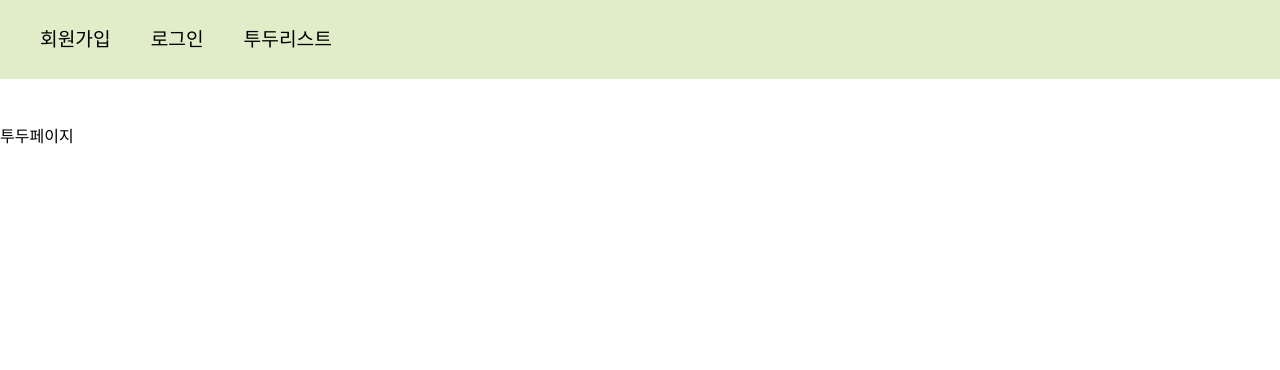
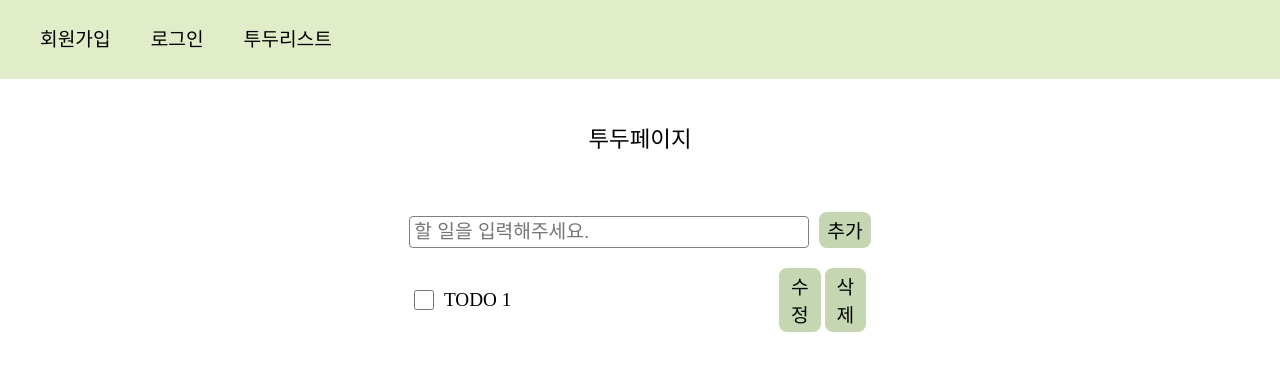
Before and after one commit to somin00/wanted-pre-onboarding-frontend, a React (Create React App) app: page /todo in a window 1280 px wide. Shown: the top 370 px of the page. Built offline with nearby package versions, Linux system fonts and the light colour scheme; sample sign-in values are in the browser's storage.

Commit message:
[style] 투두페이지 마크업 및 스타일 적용

```diff
--- /dev/null
+++ b/src/components/TodoForm/index.tsx
@@ -0,0 +1,15 @@
+import React from "react";
+import { TodoFormWrapper } from "./styles";
+
+function TodoForm() {
+  return (
+    <TodoFormWrapper>
+      <input data-testid="new-todo-input" type="text" placeholder="할 일을 입력해주세요." />
+      <button data-testid="new-todo-add-button" type="button">
+        추가
+      </button>
+    </TodoFormWrapper>
+  );
+}
+
+export default TodoForm;
--- /dev/null
+++ b/src/components/TodoForm/styles.tsx
@@ -0,0 +1,19 @@
+import styled from "styled-components";
+export const TodoFormWrapper = styled.form`
+  margin-bottom: 20px;
+  input {
+    width: 400px;
+    border: 1px solid gray;
+    font-size: 1.2rem;
+    margin-right: 10px;
+    padding: 4px 0 4px 4px;
+    border-radius: 4px;
+  }
+
+  button {
+    background-color: #c4d7b2;
+    font-size: 1.2rem;
+    padding: 4px 8px;
+    border-radius: 8px;
+  }
+`;
--- /dev/null
+++ b/src/components/TodoItem/index.tsx
@@ -0,0 +1,43 @@
+import React, { useState } from "react";
+import { TodoItemWrapper } from "./styles";
+
+function TodoItem() {
+  const [editMode, setEditMode] = useState<boolean>(false);
+  const handleClickEdit = () => {
+    setEditMode(true);
+  };
+
+  const handleCancelEdit = () => {
+    setEditMode(false);
+  };
+
+  return (
+    <TodoItemWrapper>
+      <label>
+        <input type="checkbox" />
+        {editMode ? <input data-testid="modify-input" type="text" /> : <span>TODO 1</span>}
+      </label>
+      {editMode ? (
+        <>
+          <button data-testid="submit-button" type="button">
+            제출
+          </button>
+          <button data-testid="cancel-button" type="button" onClick={handleCancelEdit}>
+            취소
+          </button>
+        </>
+      ) : (
+        <>
+          <button data-testid="modify-button" type="button" onClick={handleClickEdit}>
+            수정
+          </button>
+          <button data-testid="delete-button" type="button">
+            삭제
+          </button>
+        </>
+      )}
+    </TodoItemWrapper>
+  );
+}
+
+export default TodoItem;
--- /dev/null
+++ b/src/components/TodoItem/styles.tsx
@@ -0,0 +1,43 @@
+import styled from "styled-components";
+
+export const TodoItemWrapper = styled.li`
+  display: flex;
+  align-items: center;
+  margin-bottom: 20px;
+
+  label {
+    display: flex;
+    align-items: center;
+  }
+
+  span {
+    width: 320px;
+    font-size: 1.2rem;
+    margin-right: 15px;
+    height: 32px;
+    line-height: 32px;
+  }
+
+  input[type="text"] {
+    width: 320px;
+    border: 1px solid gray;
+    border-radius: 4px;
+    margin-right: 15px;
+    padding: 4px 0 4px 4px;
+    font-size: 1.2rem;
+  }
+
+  input[type="checkbox"] {
+    margin-right: 10px;
+    width: 20px;
+    height: 20px;
+  }
+
+  button {
+    background-color: #c4d7b2;
+    font-size: 1.2rem;
+    padding: 4px 4px;
+    border-radius: 8px;
+    margin-right: 4px;
+  }
+`;
--- a/src/pages/Signin/index.tsx
+++ b/src/pages/Signin/index.tsx
@@ -40,6 +40,7 @@ function Signin() {
       {signinError && <p>{signinError}</p>}
       <button
         data-testid="signin-button"
+        type="button"
         disabled={!signinInfo.isValidEmail || !signinInfo.isValidPassword ? true : false}
         onClick={handleSubmit}
       >
--- a/src/pages/Signup/index.tsx
+++ b/src/pages/Signup/index.tsx
@@ -36,6 +36,7 @@ function Signup() {
       {signupError && <p>{signupError}</p>}
       <button
         data-testid="signup-button"
+        type="button"
         disabled={!signupInfo.isValidEmail || !signupInfo.isValidPassword ? true : false}
         onClick={handleSubmit}
       >
--- a/src/pages/Todo/index.tsx
+++ b/src/pages/Todo/index.tsx
@@ -1,6 +1,17 @@
 import React from "react";
+import { TodoWrapper } from "./styles";
+import TodoForm from "components/TodoForm";
+import TodoItem from "components/TodoItem";
 function Todo() {
-  return <div>투두페이지</div>;
+  return (
+    <TodoWrapper>
+      <h1>투두페이지</h1>
+      <TodoForm />
+      <ul>
+        <TodoItem />
+      </ul>
+    </TodoWrapper>
+  );
 }
 
 export default Todo;
--- /dev/null
+++ b/src/pages/Todo/styles.tsx
@@ -0,0 +1,18 @@
+import styled from "styled-components";
+
+export const TodoWrapper = styled.div`
+  display: flex;
+  flex-direction: column;
+  align-items: center;
+  justify-content: center;
+
+  h1 {
+    font-size: 1.4rem;
+    font-weight: 500;
+    margin-bottom: 60px;
+  }
+
+  ul {
+    width: 460px;
+  }
+`;
```
